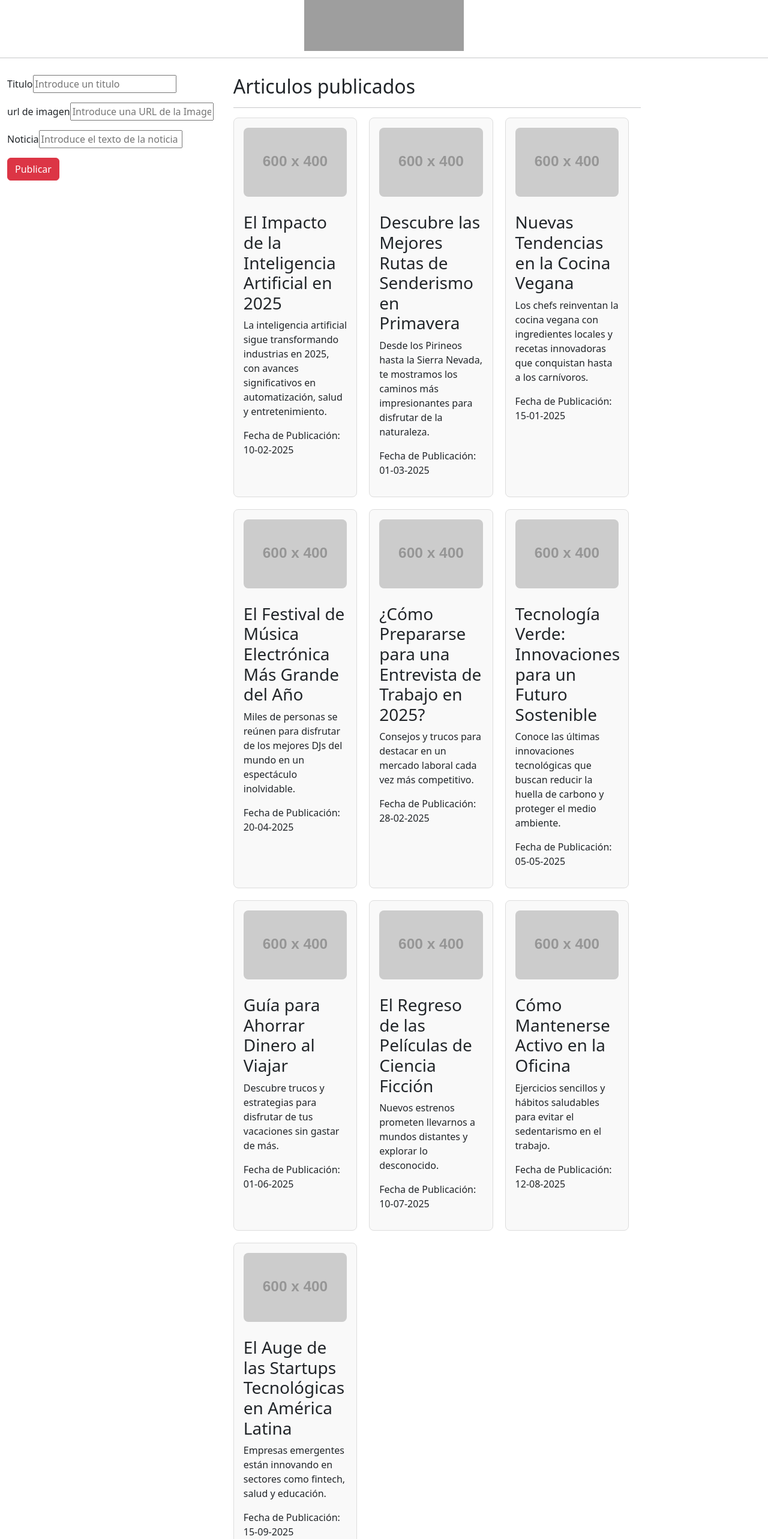
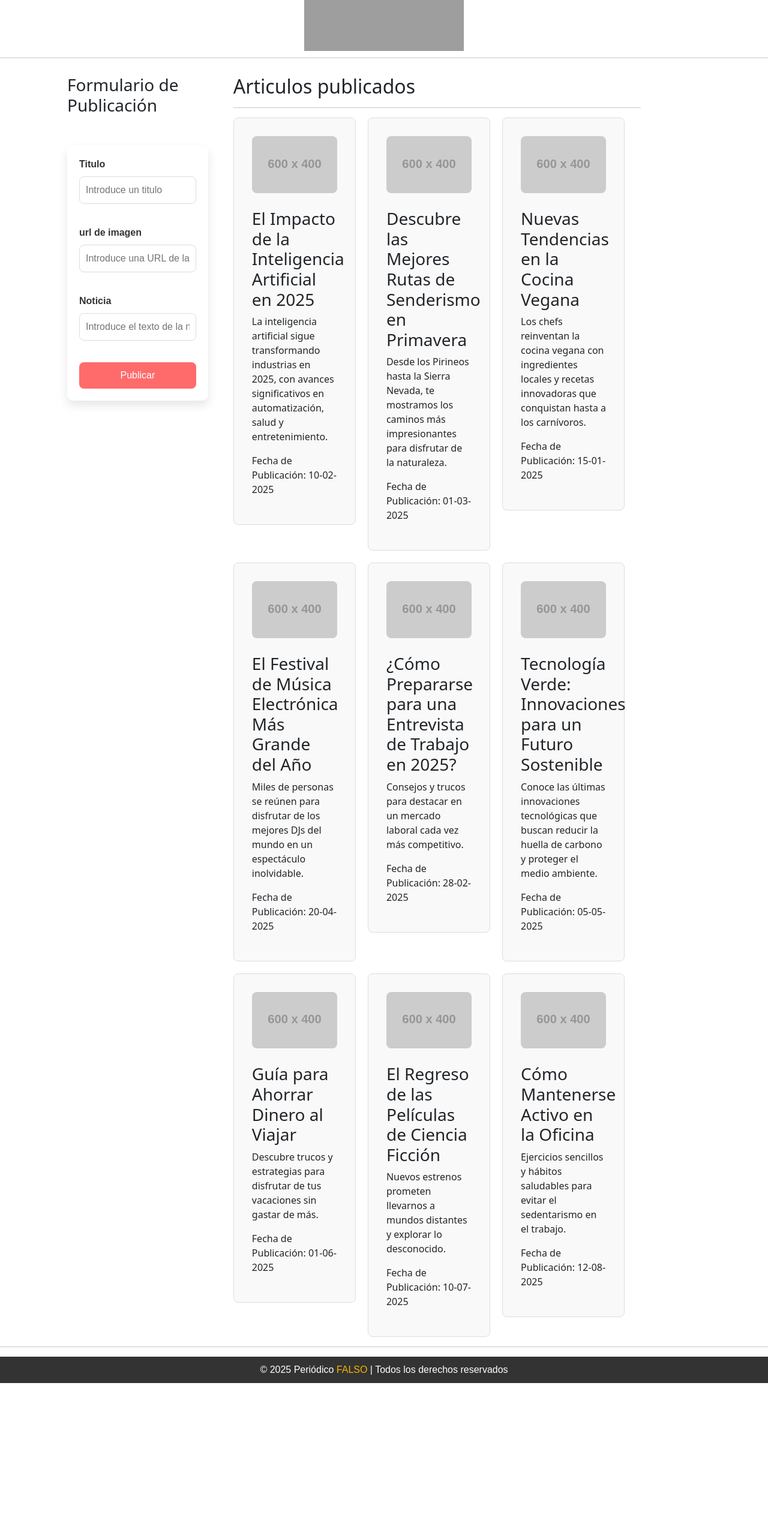
Before and after one commit to sbg271295/Actividad_5, an Angular app in the folder blog_Noticias/: page / in a window 1280 px wide. Shown: the part 120-2686 px from the top of the page at 60% size. After the commit the page ends 2426 px from the top, so only its background shows below. Built offline with nearby package versions, Linux system fonts and the light colour scheme; grey boxes are pictures that could not be loaded.

Commit message:
Proyecto finalizado

```diff
--- a/blog_Noticias/src/app/app.component.css
+++ b/blog_Noticias/src/app/app.component.css
@@ -11,13 +11,20 @@ header img {
   max-width: 100%;
   height: 200px;
 }
+
 footer {
-  display: flex;
-  align-items: center;
-  justify-content: center;
-  padding: 12px;
-  font-family: Arial, Helvetica, sans-serif;
-  font-weight: bold;
-  font-size: large;
+  background-color: #333;
+  color: #fff;
+  text-align: center;
+  padding: 10px;
+  font-family: Arial, sans-serif;
+}
 
+footer span {
+  color: #f8b400;
 }
+
+footer p {
+  margin: 0;
+  font-size: 1rem;
+}
--- a/blog_Noticias/src/app/app.component.html
+++ b/blog_Noticias/src/app/app.component.html
@@ -4,4 +4,6 @@
 <hr>
 <app-blog></app-blog>
 <hr>
-<footer>Periodico falso</footer>
+<footer>
+  <p>&copy; 2025 Periódico <span>FALSO</span> | Todos los derechos reservados</p>
+</footer>
--- a/blog_Noticias/src/app/app.component.ts
+++ b/blog_Noticias/src/app/app.component.ts
@@ -13,6 +13,11 @@ import { FormsModule } from '@angular/forms';
 })
 export class AppComponent {
   title = 'blog_Noticias';
+  fechaMasReciente: Date | string = 'No disponible';
+
+  recibirFechaMasReciente(fecha: Date){
+    this.fechaMasReciente = fecha;
+  }
 
 
 }
--- a/blog_Noticias/src/app/components/blog/blog.component.ts
+++ b/blog_Noticias/src/app/components/blog/blog.component.ts
@@ -1,4 +1,4 @@
-import { Component } from '@angular/core';
+import { Component, EventEmitter, Output, SimpleChanges } from '@angular/core';
 import { FormNoticesComponent } from "../form-notices/form-notices.component";
 import { ListNoticesComponent } from "../list-notices/list-notices.component";
 import { INotice } from '../../interfaces/inotice.interface';
@@ -12,12 +12,7 @@ import { FormsModule } from '@angular/forms';
 })
 export class BlogComponent {
 
-  publicacionNoticia(event: INotice) {
 
-    event.fecha = new Date();
-    this.arrayNotices.push(event);
-
-  }
   arrayNotices:INotice[]=[
 
     {
@@ -73,13 +68,12 @@ export class BlogComponent {
       img: 'https://placehold.co/600x400/EEE/31343C',
       texto: 'Ejercicios sencillos y hábitos saludables para evitar el sedentarismo en el trabajo.',
       fecha: new Date('2025-08-12')
-  },
-  {
-      title: 'El Auge de las Startups Tecnológicas en América Latina',
-      img: 'https://placehold.co/600x400/EEE/31343C',
-      texto: 'Empresas emergentes están innovando en sectores como fintech, salud y educación.',
-      fecha: new Date('2025-09-15')
   }
 ]
 
+publicacionNoticia(event: INotice) {
+  event.fecha = new Date();
+  this.arrayNotices.push(event);
 }
+
+}
--- a/blog_Noticias/src/app/components/form-notices/form-notices.component.css
+++ b/blog_Noticias/src/app/components/form-notices/form-notices.component.css
@@ -0,0 +1,71 @@
+.container{
+  padding-left: 100px;
+}
+/* Contenedor del formulario */
+.form {
+  max-width: 500px;
+  margin-top: 50px;
+  padding: 20px;
+  background-color: #ffffff;
+  border-radius: 10px;
+  box-shadow: 0 8px 16px rgba(0, 0, 0, 0.1);
+  font-family: Arial, sans-serif;
+}
+
+/* Estilos generales de los inputs y labels */
+.form label {
+  font-weight: bold;
+  color: #333;
+  margin-bottom: 8px;
+  display: block;
+}
+
+.form input[type="text"],
+.form input[type="img"] {
+  width: 100%;
+  padding: 10px;
+  margin-bottom: 20px;
+  border: 1px solid #ddd;
+  border-radius: 8px;
+  box-sizing: border-box;
+  transition: border-color 0.3s, box-shadow 0.3s;
+}
+
+/* Efecto al hacer foco en los inputs */
+.form input[type="text"]:focus,
+.form input[type="img"]:focus {
+  border-color: #ff6b6b;
+  outline: none;
+  box-shadow: 0 4px 8px rgba(255, 107, 107, 0.2);
+}
+
+/* Botón personalizado */
+.btn {
+  width: 100%;
+  padding: 10px 15px;
+  background-color: #ff6b6b;
+  color: white;
+  border: none;
+  border-radius: 8px;
+  font-size: 16px;
+  cursor: pointer;
+  transition: background-color 0.3s, transform 0.2s;
+}
+
+.btn:hover {
+  background-color: #e65c5c;
+}
+
+.btn:active {
+  transform: scale(0.98);
+}
+
+/* Efecto de transición al hacer hover */
+.mb-3 {
+  position: relative;
+  transition: transform 0.2s;
+}
+
+.mb-3:hover {
+  transform: translateY(-3px);
+}
--- a/blog_Noticias/src/app/components/form-notices/form-notices.component.html
+++ b/blog_Noticias/src/app/components/form-notices/form-notices.component.html
@@ -1,16 +1,19 @@
+<div class="container">
+<h3>Formulario de Publicación </h3>
 <div class="form">
   <div class="mb-3">
     <label for="title">Titulo</label>
-  <input type="text" placeholder="Introduce un titulo" [(ngModel)]="newNotice.title">
+    <input type="text" placeholder="Introduce un titulo" [(ngModel)]="newNotice.title" required>
   </div>
   <div class="mb-3">
     <label for="URL">url de imagen</label>
-  <input type="img" placeholder="Introduce una URL de la Imagen" [(ngModel)]="newNotice.img">
+  <input type="img" placeholder="Introduce una URL de la Imagen" [(ngModel)]="newNotice.img" required>
   </div>
   <div class="mb-3">
     <label for="descripcion">Noticia</label>
-  <input type="text" placeholder="Introduce el texto de la noticia" [(ngModel)]="newNotice.texto">
+  <input type="text" placeholder="Introduce el texto de la noticia" [(ngModel)]="newNotice.texto" required>
   </div>
   <!-- Se elimina el input de fecha, porque suponemos que la fecha de hoy sera el dia de publicacion. -->
   <button (click)="publicar()" class="btn btn-danger">Publicar</button>
 </div>
+</div>
--- a/blog_Noticias/src/app/components/form-notices/form-notices.component.ts
+++ b/blog_Noticias/src/app/components/form-notices/form-notices.component.ts
@@ -15,7 +15,12 @@ export class FormNoticesComponent {
   @Output() publicForm: EventEmitter<INotice> = new EventEmitter();
 
   publicar(){
-    this.publicForm.emit(this.newNotice)
-    this.newNotice={title:"", img: "",texto: "",fecha:new Date()}
+    if (!this.newNotice.title.trim() || !this.newNotice.img.trim() || !this.newNotice.texto.trim()) {
+      alert('⚠️ Debes rellenar todos los campos antes de publicar.');
+    }else{
+      alert('Noticia publicada')
+      this.publicForm.emit(this.newNotice)
+      this.newNotice={title:"", img: "",texto: "",fecha:new Date()}
+  }
   }
 }
--- a/blog_Noticias/src/app/components/list-notices/list-notices.component.css
+++ b/blog_Noticias/src/app/components/list-notices/list-notices.component.css
@@ -1,22 +1,26 @@
 .flex {
   display: flex;
-  flex-wrap: wrap; /* Permite que los artículos se ajusten en filas */
-  gap: 20px; /* Espacio entre artículos */
+  flex-wrap: wrap;
+  gap: 20px;
 }
 
+/* Los artículos se reparten en filas con un ancho fijo */
 article {
-  width: calc(33.333% - 20px); /* Tres artículos por fila, con margen */
+  width: calc(33% - 20px);
+  max-height: fit-content;
   box-sizing: border-box;
   border: 1px solid #ddd;
   border-radius: 8px;
-  padding: 16px;
+  padding: 30px;
   background-color: #f9f9f9;
   transition: box-shadow 0.3s ease-in-out;
 }
 
+/* Imagen con tamaño fijo */
 figure img {
-  max-width: 100%;
-  height: auto;
+  width: 100%;
+  max-width: 400px;
+  max-height: 400px;
   border-radius: 8px;
   margin-bottom: 10px;
 }
--- a/blog_Noticias/src/app/components/list-notices/list-notices.component.ts
+++ b/blog_Noticias/src/app/components/list-notices/list-notices.component.ts
@@ -1,4 +1,4 @@
-import { Component, Input } from '@angular/core';
+import { Component, EventEmitter, Input, Output } from '@angular/core';
 import { INotice } from '../../interfaces/inotice.interface';
 import { CommonModule } from '@angular/common';
 
@@ -13,7 +13,7 @@ export class ListNoticesComponent {
 
   noticias:INotice[]=[];
 
-  ngOnInit(){
+  ngOnInit():void{
     this.noticias=this.misNotices
   }
 
```
